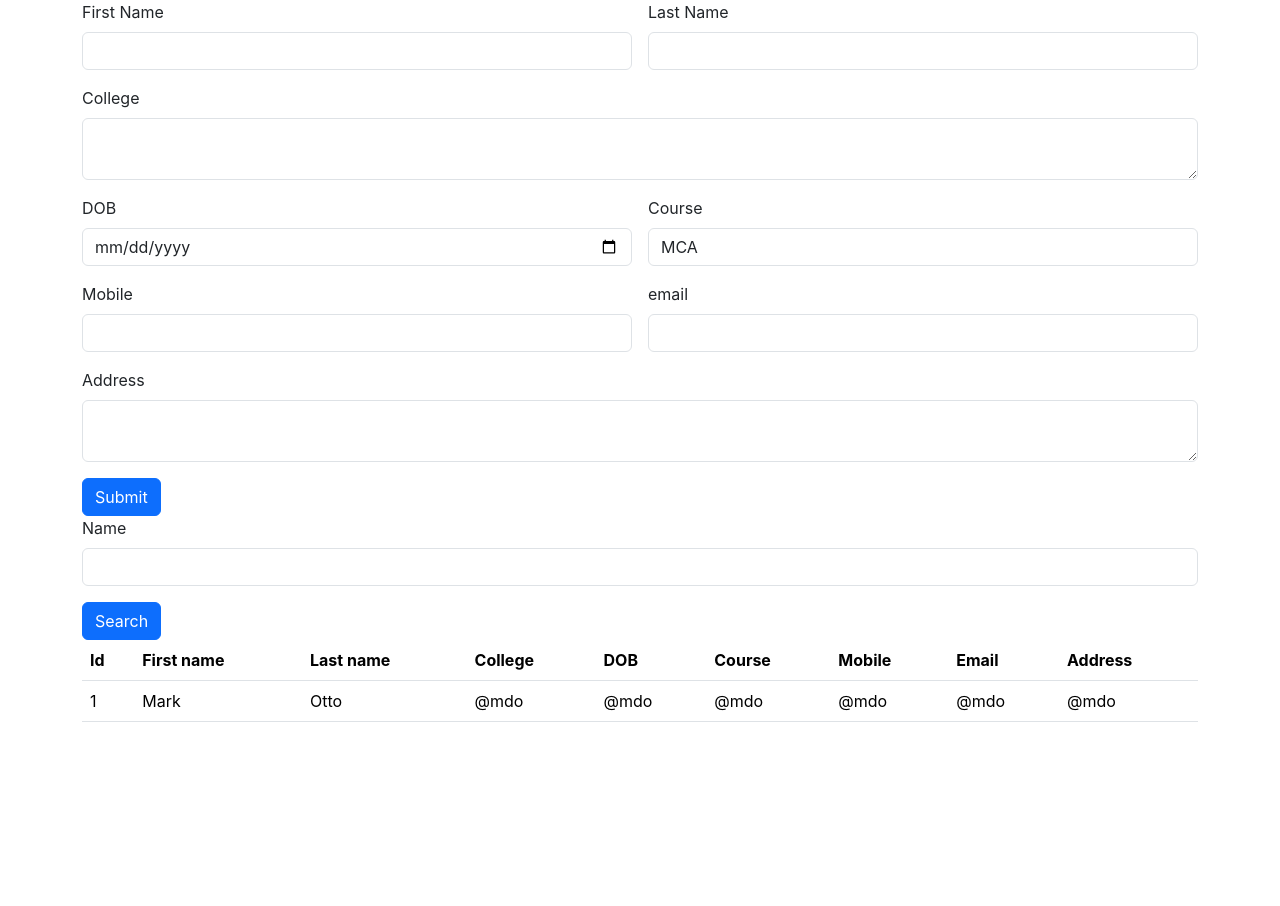
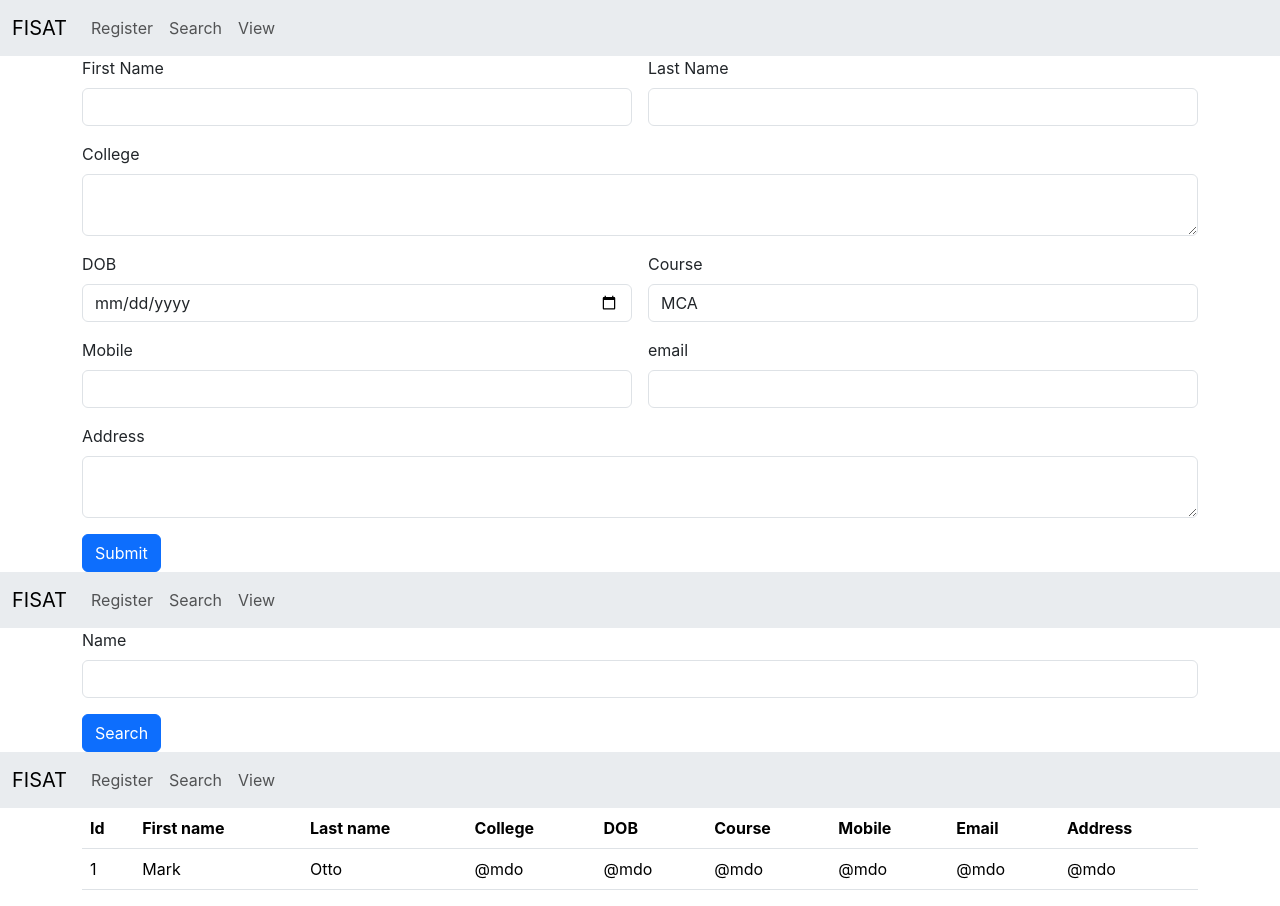
Before and after one commit to Jafnak/fisat-react-app, a React (Create React App) app: page / in a window 1280 px wide. Before the commit the page ends 800 px from the top, so only its background shows below. Built offline with nearby package versions, Linux system fonts and the light colour scheme.

Commit message:
Navbar  component added

```diff
--- a/src/App.js
+++ b/src/App.js
@@ -3,6 +3,7 @@
 import Add from './components/Add';
 import Search from './components/Search';
 import ViewAll from './components/ViewAll';
+import Nav from './components/Nav';
 
 function App() {
   return (
@@ -10,6 +11,7 @@
      <Add/>
      <Search/>
      <ViewAll/>
+
     </div>
   );
 }
--- a/src/components/Add.jsx
+++ b/src/components/Add.jsx
@@ -1,9 +1,10 @@
 import React from 'react'
+import Nav from './Nav'
 
 const Add = () => {
     return (
         <div>
-
+<Nav/>
             <div className="container">
                 <div className="row">
                     <div className="col col-12 col-sm-12 col-md-12 col-lg-12 col-xl-12 col-xxl-12">
--- /dev/null
+++ b/src/components/Nav.jsx
@@ -0,0 +1,34 @@
+import React from 'react'
+
+const Nav = () => {
+  return (
+    <div>
+
+<nav class="navbar navbar-expand-lg bg-body-secondary">
+  <div class="container-fluid">
+    <a class="navbar-brand" href="#">FISAT</a>
+    <button class="navbar-toggler" type="button" data-bs-toggle="collapse" data-bs-target="#navbarNav" aria-controls="navbarNav" aria-expanded="false" aria-label="Toggle navigation">
+      <span class="navbar-toggler-icon"></span>
+    </button>
+    <div class="collapse navbar-collapse" id="navbarNav">
+      <ul class="navbar-nav">
+        <li class="nav-item">
+          <a class="nav-link" aria-current="page" href="#">Register</a>
+        </li>
+        <li class="nav-item">
+          <a class="nav-link" href="#">Search</a>
+        </li>
+        <li class="nav-item">
+          <a class="nav-link" href="#">View</a>
+        </li>
+
+      </ul>
+    </div>
+  </div>
+</nav>
+
+    </div>
+  )
+}
+
+export default Nav
--- a/src/components/Search.jsx
+++ b/src/components/Search.jsx
@@ -1,9 +1,10 @@
 import React from 'react'
+import Nav from './Nav'
 
 const Search = () => {
   return (
     <div>
-
+<Nav/>
 <div className="container">
     <div className="row g-3">
         <div className="col col-12 col-sm-12 col-md-12 col-lg-12 col-xl-12 col-xxl-12">
--- a/src/components/ViewAll.jsx
+++ b/src/components/ViewAll.jsx
@@ -1,8 +1,10 @@
 import React from 'react'
+import Nav from './Nav'
 
 const ViewAll = () => {
   return (
     <div>
+        <Nav/>
 <div className="container">
     <div className="row">
         <div className="col col-12 col-sm-12 col-md-12 col-lg-12 col-xl-12 col-xxl-12">
```
